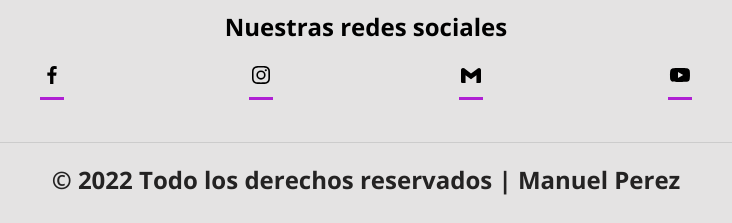
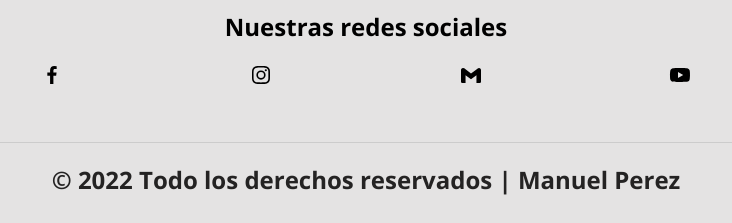
Before and after one commit to manuelp0635/Manuelperez, a plain HTML site: page index.html in a window 1280 px wide. Shown: the part 3327-3550 px from the top of the page, 274-1006 px from the left. Drawn offline with nearby package versions, Linux system fonts and the light colour scheme; files whose address does not match are found by name.

Commit message:
Update style.css

```diff
--- a/style.css
+++ b/style.css
@@ -276,8 +276,8 @@ h2 {
 }
 
 a{
-    color: rgb(255, 255, 255);
-    border-bottom: 3px solid #af20d3;
+    color: #ccc;
+    border-bottom: 3px #ccc;
     padding-bottom: 5px;
     margin-bottom: 10px;
 }
```
